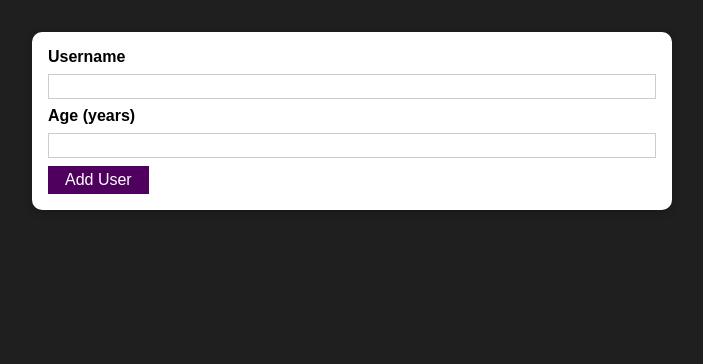
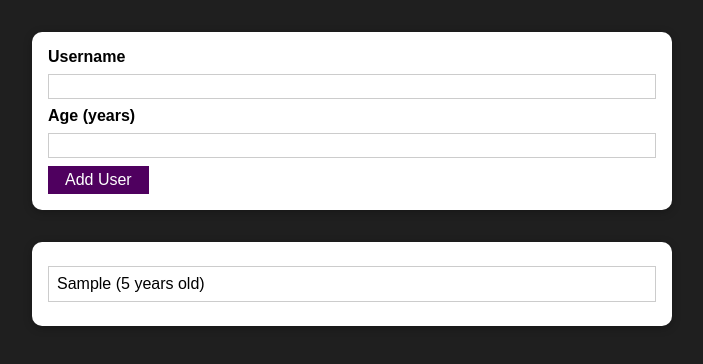
Before and after one commit to Zeinab-Mahjoub/Add_User_ReactJS, a React (Create React App) app: page / in a window 1280 px wide. Both pictures are taken after typing "Sample", "5" into the empty fields and a click on the button "Add User". Shown: the top 364 px of the page, without its empty margins (288-991 px from the left). Built offline with nearby package versions, Linux system fonts and the light colour scheme.

Commit message:
feat: added UsersList component and it's logic accordingly

```diff
--- a/src/App.js
+++ b/src/App.js
@@ -1,9 +1,27 @@
+import { useState } from "react";
 import AddUser from "./Components/Users/AddUser";
+import UsersList from "./Components/Users/UsersList";
 
 function App() {
+  const [usersList, setUsersList] = useState([]);
+
+  const addUserHandler = (uName, uAge) => {
+    setUsersList((pevUsersList) => {
+      return [
+        ...pevUsersList,
+        {
+          name: uName,
+          age: uAge,
+          id: Math.random().toString(),
+        },
+      ];
+    });
+  };
+
   return (
     <div>
-      <AddUser />
+      <AddUser onAddUser={addUserHandler} />
+      <UsersList users={usersList} />
     </div>
   );
 }
--- a/src/Components/Users/AddUser.js
+++ b/src/Components/Users/AddUser.js
@@ -17,6 +17,9 @@
     ) {
       return;
     }
+
+    props.onAddUser(enteredUsername, enteredAge);
+
     setEnteredUsername("");
     setEnteredAge("");
   };
--- /dev/null
+++ b/src/Components/Users/UsersList.js
@@ -0,0 +1,18 @@
+import Card from "../UI/Card";
+import classes from "./UsersList.module.css";
+
+const UsersList = (props) => {
+  return (
+    <Card className={classes.users}>
+      <ul>
+        {props.users.map((user) => (
+          <li key={user.id}>
+            {user.name} ({user.age} years old)
+          </li>
+        ))}
+      </ul>
+    </Card>
+  );
+};
+
+export default UsersList;
--- /dev/null
+++ b/src/Components/Users/UsersList.module.css
@@ -0,0 +1,16 @@
+.users {
+  margin: 2rem auto;
+  width: 90%;
+  max-width: 40rem;
+}
+
+.users ul {
+  list-style: none;
+  padding: 1rem;
+}
+
+.users li {
+  border: 1px solid #ccc;
+  margin: 0.5rem 0;
+  padding: 0.5rem;
+}
```
